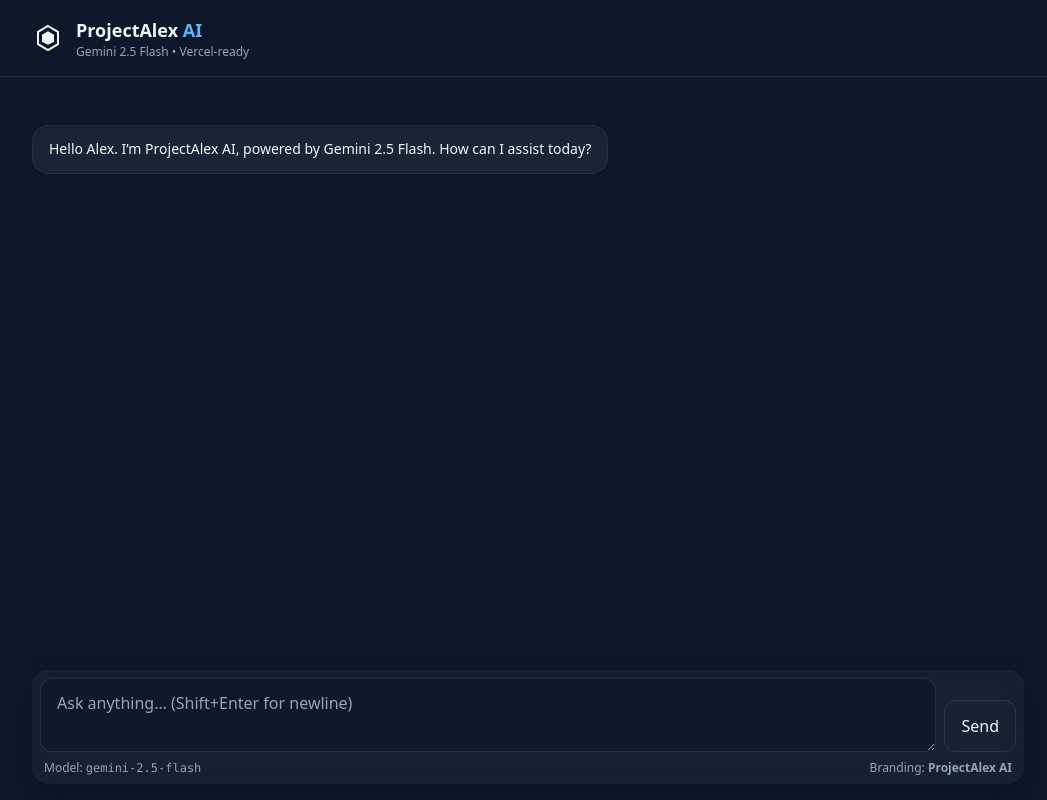
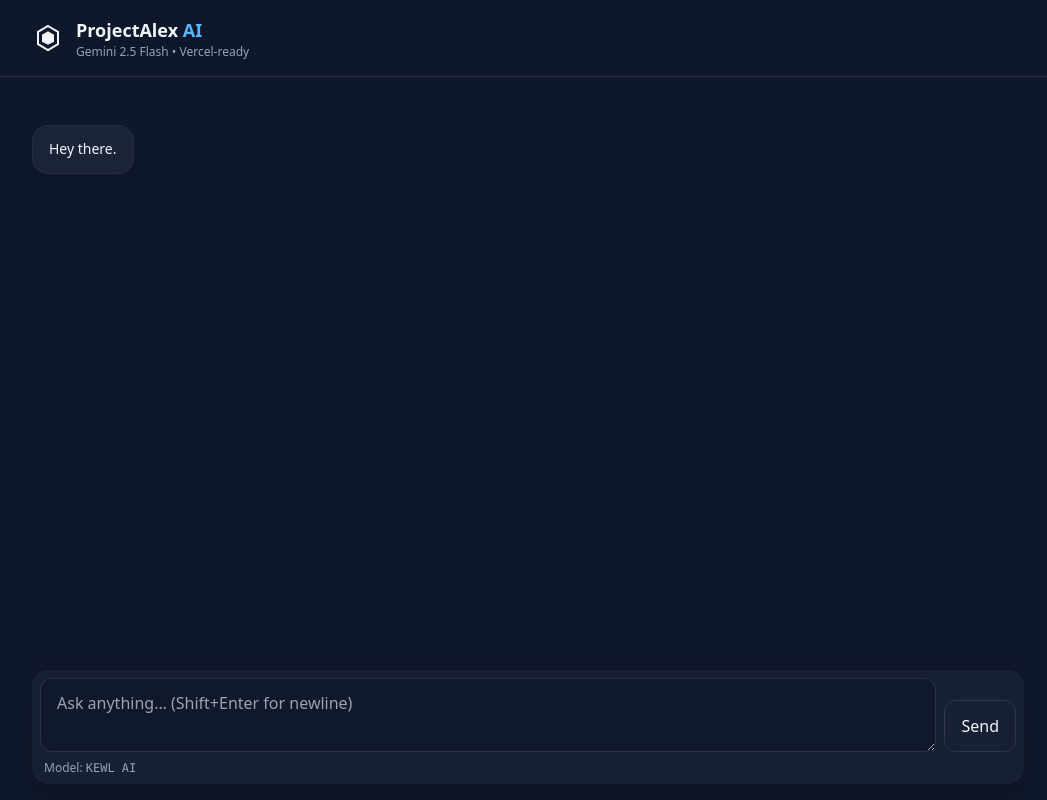
Before and after one commit to idontknowwhatthatis/ProjectalexAI, a Next.js app: page / in a window 1280 px wide. Shown: the top 800 px of the page, without its empty margins (112-1159 px from the left). Built offline with nearby package versions, Linux system fonts and the light colour scheme.

Commit message:
Update Chat.tsx

```diff
--- a/components/Chat.tsx
+++ b/components/Chat.tsx
@@ -7,7 +7,7 @@ function newId() { return Math.random().toString(36).slice(2); }
 
 export default function Chat() {
   const [messages, setMessages] = useState<Message[]>([
-    { id: newId(), role: "model", content: "Hello Alex. I’m ProjectAlex AI, powered by Gemini 2.5 Flash. How can I assist today?" }
+    { id: newId(), role: "model", content: "Hey there." }
   ]);
   const [input, setInput] = useState("");
   const [loading, setLoading] = useState(false);
@@ -68,8 +68,7 @@ export default function Chat() {
             <button type="submit" className="btn h-[52px] px-5">Send</button>
           </div>
           <div className="flex justify-between text-xs text-slate-400 px-1 pt-2">
-            <span>Model: <code>gemini-2.5-flash</code></span>
-            <span>Branding: <strong>ProjectAlex AI</strong></span>
+            <span>Model: <code>KEWL AI</code></span>
           </div>
         </div>
       </form>
```
